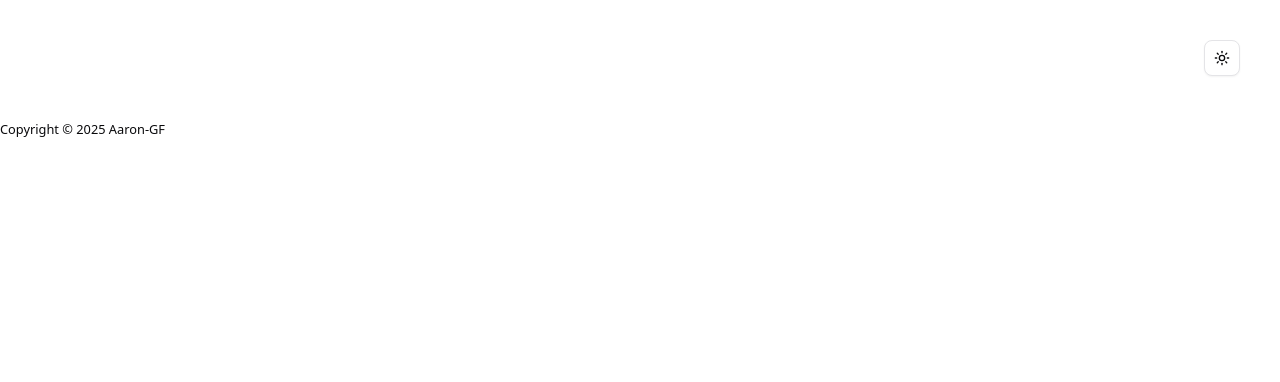
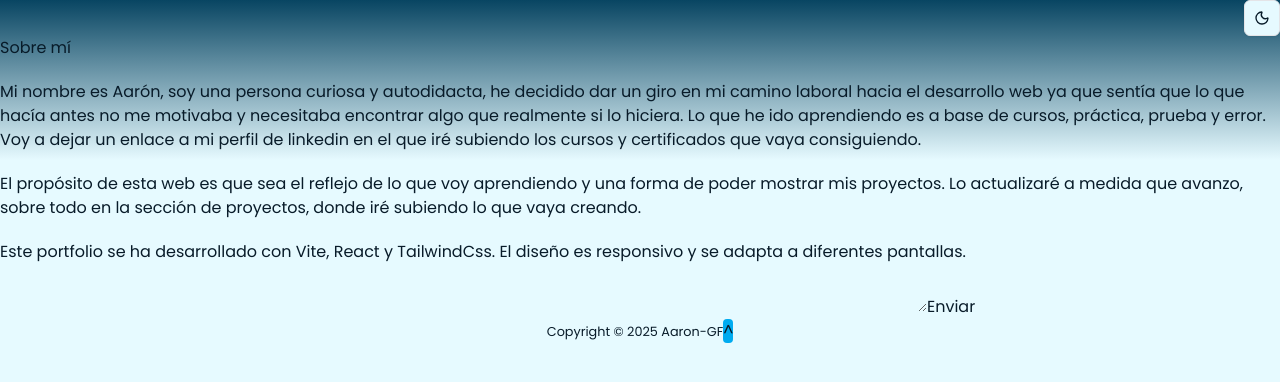
Before and after one commit to Aaron-GF/portfolio_personal, a React (Vite) app: page / in a window 1280 px wide. Shown: the top 382 px of the page. Built offline with nearby package versions, Linux system fonts and the light colour scheme.

Commit message:
feat: add google font, create contact and about components. refactor: delete global variables that were not used

```diff
--- a/index.html
+++ b/index.html
@@ -1,11 +1,19 @@
-<!doctype html>
+<!DOCTYPE html>
 <html lang="en">
   <head>
     <meta charset="UTF-8" />
     <link rel="icon" type="image/png" href="/images/icon-A.png" />
     <meta name="viewport" content="width=device-width, initial-scale=1.0" />
     <title>Portfolio | Aarón</title>
-    <link rel="stylesheet" href="/src/styles/global.css">
+
+    <!-- styles -->
+    <link rel="stylesheet" href="/src/styles/global.css" />
+
+    <!-- font -->
+    <link
+      href="https://fonts.googleapis.com/css2?family=Poppins:wght@400;600&display=swap"
+      rel="stylesheet"
+    />
   </head>
   <body>
     <div id="root"></div>
--- a/src/App.jsx
+++ b/src/App.jsx
@@ -1,14 +1,20 @@
-import { ModeToggle } from "./components/ui/ModeToggle";
+import { ModeToggle } from "@/components/ui/ModeToggle";
+import About from "@/components/sections/About";
+import Contact from "@/components/sections/Contact";
 
 export default function App() {
   return (
     <>
       <header className="flex justify-end p-10">
-        <ModeToggle></ModeToggle>
+        <ModeToggle />
       </header>
-      <main></main>
-      <footer>
+      <main>
+        <About />
+        <Contact />
+      </main>
+      <footer className="text-center bg-linear-gradient-to-t from-primary to-transparent">
         <small>Copyright &copy; 2025 Aaron-GF</small>
+        <a href="#Hero" className="inline-flex justify-center color-background bg-primary p-2 rounded-sm">^</a>
       </footer>
     </>
   );
--- a/src/components/sections/About.jsx
+++ b/src/components/sections/About.jsx
@@ -0,0 +1,25 @@
+export default function About() {
+  return (
+    <section className="flex flex-col gap-5">
+      <h2>Sobre mí</h2>
+      <p>
+        Mi nombre es Aarón, soy una persona curiosa y autodidacta, he decidido
+        dar un giro en mi camino laboral hacia el desarrollo web ya que sentía
+        que lo que hacía antes no me motivaba y necesitaba encontrar algo que
+        realmente si lo hiciera. Lo que he ido aprendiendo es a base de cursos,
+        práctica, prueba y error. Voy a dejar un enlace a mi perfil de linkedin
+        en el que iré subiendo los cursos y certificados que vaya consiguiendo.
+      </p>
+      <p>
+        El propósito de esta web es que sea el reflejo de lo que voy aprendiendo
+        y una forma de poder mostrar mis proyectos. Lo actualizaré a medida que
+        avanzo, sobre todo en la sección de proyectos, donde iré subiendo lo que
+        vaya creando.
+      </p>
+      <p>
+        Este portfolio se ha desarrollado con Vite, React y TailwindCss. El
+        diseño es responsivo y se adapta a diferentes pantallas.
+      </p>
+    </section>
+  );
+}
--- a/src/components/sections/Contact.jsx
+++ b/src/components/sections/Contact.jsx
@@ -0,0 +1,41 @@
+import React from "react";
+
+export default function Contact() {
+  const [result, setResult] = React.useState("");
+
+  const onSubmit = async (event) => {
+    event.preventDefault();
+    setResult("Enviando....");
+    const formData = new FormData(event.target);
+
+    formData.append("access_key", import.meta.env.VITE_WEB3FORMS_KEY);
+
+    const response = await fetch(import.meta.env.VITE_WEB3FORMS_URL, {
+      method: "POST",
+      body: formData,
+    });
+
+    const data = await response.json();
+
+    if (data.success) {
+      setResult("Mensaje enviado correctamente");
+      event.target.reset();
+    } else {
+      console.log("Error", data);
+      setResult(data.message);
+    }
+  };
+
+  return (
+    <section>
+      <form onSubmit={onSubmit}>
+        <input type="text" name="name" required />
+        <input type="email" name="email" required />
+        <textarea name="message" required></textarea>
+
+        <button type="submit">Enviar</button>
+      </form>
+      <span>{result}</span>
+    </section>
+  );
+}
--- a/src/components/ui/ModeToggle.jsx
+++ b/src/components/ui/ModeToggle.jsx
@@ -23,9 +23,9 @@ export function ModeToggle() {
       onClick={toggleTheme}
     >
       {theme === "dark" ? (
-        <Moon className="absolute h-[1.2rem] w-[1.2rem] scale-0 rotate-90 transition-all dark:scale-100 dark:rotate-0" />
+        <Sun className="absolute h-[1.2rem] w-[1.2rem] scale-0 rotate-90 transition-all dark:scale-100 dark:rotate-0" />
       ) : (
-        <Sun className="h-[1.2rem] w-[1.2rem] scale-100 rotate-0 transition-all dark:scale-0 dark:-rotate-90" />
+        <Moon className="h-[1.2rem] w-[1.2rem] scale-100 rotate-0 transition-all dark:scale-0 dark:-rotate-90" />
       )}
     </Button>
   );
--- a/src/styles/global.css
+++ b/src/styles/global.css
@@ -3,122 +3,61 @@
 
 @custom-variant dark (&:is(.dark *));
 
-body {
+* {
   box-sizing: border-box;
   margin: 0;
   padding: 0;
-  font-family: system-ui, -apple-system, BlinkMacSystemFont, "Segoe UI", Roboto,
-    Oxygen, Ubuntu, Cantarell, "Open Sans", "Helvetica Neue", sans-serif;
+}
+
+body {
+  font-family: "Poppins", sans-serif;
   list-style: none;
   text-decoration: none;
   scroll-behavior: smooth;
+  color: var(--color-foreground);
+  background: linear-gradient(to bottom, var(--secondary) 0%, var(--background) 20%);
+  height: 100dvh;
 }
 
 @theme inline {
-  --radius-sm: calc(var(--radius) - 4px);
-  --radius-md: calc(var(--radius) - 2px);
-  --radius-lg: var(--radius);
-  --radius-xl: calc(var(--radius) + 4px);
   --color-background: var(--background);
   --color-foreground: var(--foreground);
-  --color-card: var(--card);
-  --color-card-foreground: var(--card-foreground);
-  --color-popover: var(--popover);
-  --color-popover-foreground: var(--popover-foreground);
   --color-primary: var(--primary);
-  --color-primary-foreground: var(--primary-foreground);
   --color-secondary: var(--secondary);
-  --color-secondary-foreground: var(--secondary-foreground);
-  --color-muted: var(--muted);
-  --color-muted-foreground: var(--muted-foreground);
-  --color-accent: var(--accent);
-  --color-accent-foreground: var(--accent-foreground);
-  --color-destructive: var(--destructive);
+
+  /* theme button */
   --color-border: var(--border);
   --color-input: var(--input);
   --color-ring: var(--ring);
-  --color-chart-1: var(--chart-1);
-  --color-chart-2: var(--chart-2);
-  --color-chart-3: var(--chart-3);
-  --color-chart-4: var(--chart-4);
-  --color-chart-5: var(--chart-5);
-  --color-sidebar: var(--sidebar);
-  --color-sidebar-foreground: var(--sidebar-foreground);
-  --color-sidebar-primary: var(--sidebar-primary);
-  --color-sidebar-primary-foreground: var(--sidebar-primary-foreground);
-  --color-sidebar-accent: var(--sidebar-accent);
-  --color-sidebar-accent-foreground: var(--sidebar-accent-foreground);
-  --color-sidebar-border: var(--sidebar-border);
-  --color-sidebar-ring: var(--sidebar-ring);
 }
 
 :root {
-  --radius: 0.625rem;
-  --background: oklch(1 0 0);
-  --foreground: oklch(0.141 0.005 285.823);
-  --card: oklch(1 0 0);
-  --card-foreground: oklch(0.141 0.005 285.823);
-  --popover: oklch(1 0 0);
-  --popover-foreground: oklch(0.141 0.005 285.823);
-  --primary: oklch(0.21 0.006 285.885);
-  --primary-foreground: oklch(0.985 0 0);
-  --secondary: oklch(0.967 0.001 286.375);
-  --secondary-foreground: oklch(0.21 0.006 285.885);
-  --muted: oklch(0.967 0.001 286.375);
-  --muted-foreground: oklch(0.552 0.016 285.938);
-  --accent: oklch(0.967 0.001 286.375);
-  --accent-foreground: oklch(0.21 0.006 285.885);
-  --destructive: oklch(0.577 0.245 27.325);
+  --background: #e6faff;
+  --foreground: #081b29;
+  --primary: #00abf0;
+  --secondary: #084562;
+
+  /* theme button */
   --border: oklch(0.92 0.004 286.32);
   --input: oklch(0.92 0.004 286.32);
   --ring: oklch(0.705 0.015 286.067);
-  --chart-1: oklch(0.646 0.222 41.116);
-  --chart-2: oklch(0.6 0.118 184.704);
-  --chart-3: oklch(0.398 0.07 227.392);
-  --chart-4: oklch(0.828 0.189 84.429);
-  --chart-5: oklch(0.769 0.188 70.08);
-  --sidebar: oklch(0.985 0 0);
-  --sidebar-foreground: oklch(0.141 0.005 285.823);
-  --sidebar-primary: oklch(0.21 0.006 285.885);
-  --sidebar-primary-foreground: oklch(0.985 0 0);
-  --sidebar-accent: oklch(0.967 0.001 286.375);
-  --sidebar-accent-foreground: oklch(0.21 0.006 285.885);
-  --sidebar-border: oklch(0.92 0.004 286.32);
-  --sidebar-ring: oklch(0.705 0.015 286.067);
 }
 
 .dark {
-  --background: oklch(0.141 0.005 285.823);
-  --foreground: oklch(0.985 0 0);
-  --card: oklch(0.21 0.006 285.885);
-  --card-foreground: oklch(0.985 0 0);
-  --popover: oklch(0.21 0.006 285.885);
-  --popover-foreground: oklch(0.985 0 0);
-  --primary: oklch(0.92 0.004 286.32);
-  --primary-foreground: oklch(0.21 0.006 285.885);
-  --secondary: oklch(0.274 0.006 286.033);
-  --secondary-foreground: oklch(0.985 0 0);
-  --muted: oklch(0.274 0.006 286.033);
-  --muted-foreground: oklch(0.705 0.015 286.067);
-  --accent: oklch(0.274 0.006 286.033);
-  --accent-foreground: oklch(0.985 0 0);
-  --destructive: oklch(0.704 0.191 22.216);
+  --background: #081b29;
+  --foreground: #e6faff;
+  --primary:  #00abf0;
+  --secondary: #084562;
+  --gradient: linear-gradient(
+    to bottom,
+    var(--secondary) 0%,
+    var(--background) 20%
+  );
+
+  /* theme button */
   --border: oklch(1 0 0 / 10%);
   --input: oklch(1 0 0 / 15%);
   --ring: oklch(0.552 0.016 285.938);
-  --chart-1: oklch(0.488 0.243 264.376);
-  --chart-2: oklch(0.696 0.17 162.48);
-  --chart-3: oklch(0.769 0.188 70.08);
-  --chart-4: oklch(0.627 0.265 303.9);
-  --chart-5: oklch(0.645 0.246 16.439);
-  --sidebar: oklch(0.21 0.006 285.885);
-  --sidebar-foreground: oklch(0.985 0 0);
-  --sidebar-primary: oklch(0.488 0.243 264.376);
-  --sidebar-primary-foreground: oklch(0.985 0 0);
-  --sidebar-accent: oklch(0.274 0.006 286.033);
-  --sidebar-accent-foreground: oklch(0.985 0 0);
-  --sidebar-border: oklch(1 0 0 / 10%);
-  --sidebar-ring: oklch(0.552 0.016 285.938);
 }
 
 @layer base {
@@ -129,3 +68,18 @@ body {
     @apply bg-background text-foreground;
   }
 }
+
+/* scrollbar */
+::-webkit-scrollbar {
+  height: 0;
+  width: 0.5rem;
+}
+
+::-webkit-scrollbar-track {
+  background: var(--bg2-color);
+}
+
+::-webkit-scrollbar-thumb {
+  background: var(--main-color);
+  border-radius: 5rem;
+}
```
Also changed, not shown: src/components/sections/Hero.jsx (added).
